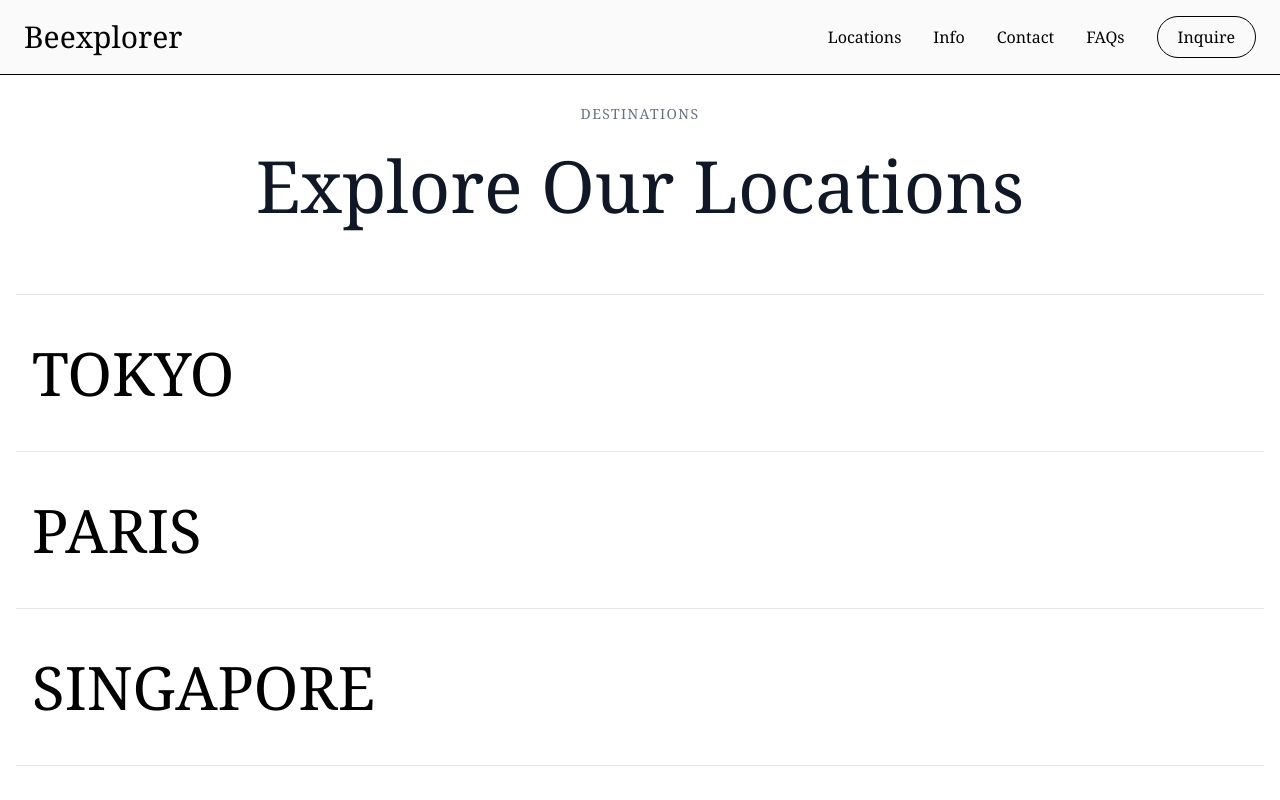
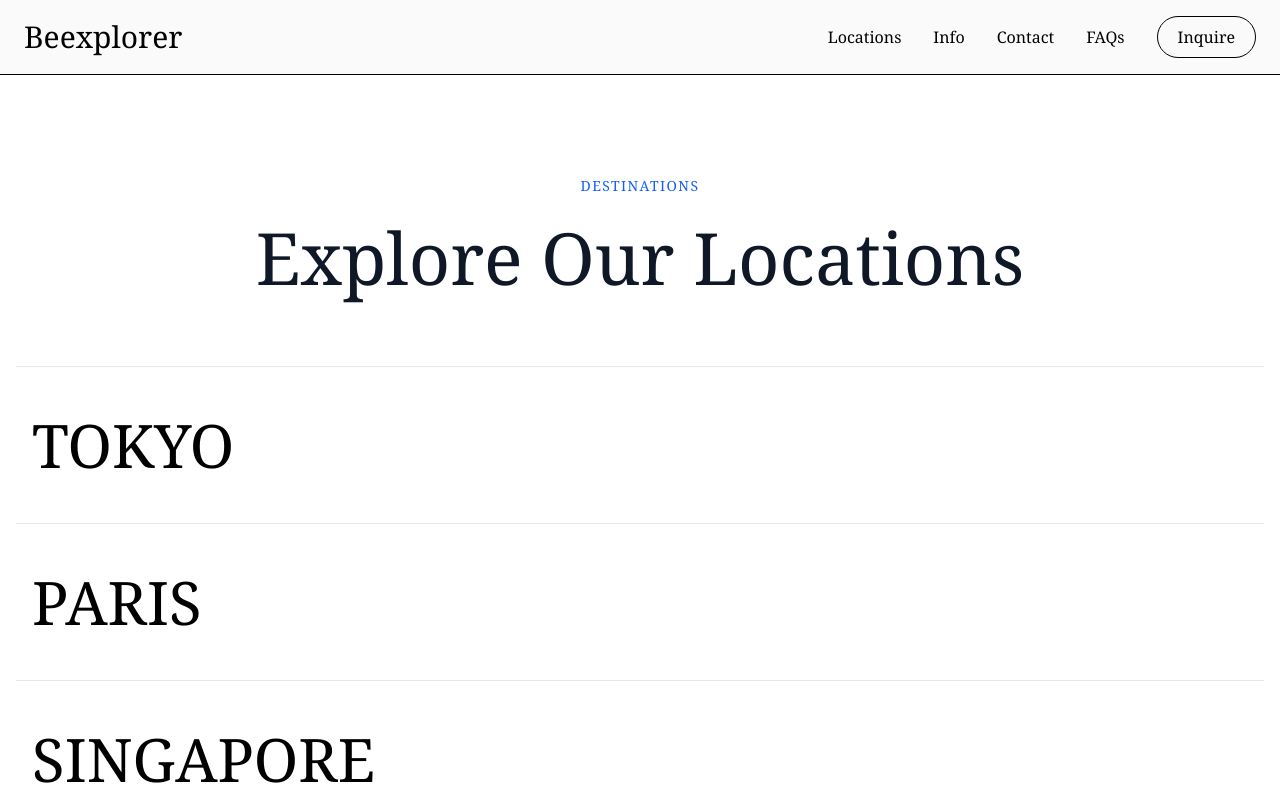
Before and after one commit to kynth65/Beexplorer, a React (Vite) app: page /locations in a window 1280 px wide. Shown: the top 800 px of the page. Built offline with nearby package versions, Linux system fonts and the light colour scheme.

Commit message:
make the padding at the top symmetrical

```diff
--- a/src/pages/Contact.jsx
+++ b/src/pages/Contact.jsx
@@ -35,7 +35,7 @@ export default function Contact() {
     <>
       <Navbar />
       {/* Hero Section with Travel Elements */}
-      <section className="py-16 pt-40 md:py-24 bg-neutral-50 relative overflow-hidden">
+      <section className="py-16 pt-40 md:pt-44 md:py-24 bg-neutral-50 relative overflow-hidden">
         {/* Decorative airplane with dashed path */}
         <div className="absolute top-24 right-10 hidden md:block">
           <svg
--- a/src/pages/FAQs.jsx
+++ b/src/pages/FAQs.jsx
@@ -7,7 +7,7 @@ export default function FAQs() {
       <Navbar />
 
       {/* FAQ Hero Section */}
-      <section className="py-16 pt-40 md:py-24 bg-neutral-50">
+      <section className="py-16 pt-40 md:pt-44 md:py-24 bg-neutral-50">
         <div className="container mx-auto px-4 max-w-6xl">
           {/* Centered Text Content */}
           <div className="text-center mb-12">
--- a/src/pages/Info.jsx
+++ b/src/pages/Info.jsx
@@ -6,7 +6,7 @@ export default function Info() {
     <>
       <Navbar />
       {/* About Us Section with Decorative Travel Elements */}
-      <section className="py-16 pt-40 md:py-24 bg-neutral-50 relative overflow-hidden">
+      <section className="py-16 pt-40 md:pt-44 md:py-24  bg-neutral-50 relative overflow-hidden">
         {/* Decorative airplane with dashed path */}
         <div className="absolute top-20 right-0 hidden md:block">
           <svg
--- a/src/pages/LocationList.jsx
+++ b/src/pages/LocationList.jsx
@@ -62,11 +62,11 @@ export default function LocationList() {
     <>
       <Navbar style={{ text: "text-black" }} />
 
-      <section className="bg-white pt-10">
+      <section className="bg-white pt-20 md:pt-28">
         <div className="container mx-auto px-4 max-w-7xl">
           {/* Heading */}
           <div className="text-center py-16">
-            <h3 className="uppercase text-sm tracking-widest text-gray-500 mb-4 font-serif">
+            <h3 className="uppercase text-sm tracking-widest text-blue-600 mb-4 font-serif">
               DESTINATIONS
             </h3>
             <h2 className="text-4xl md:text-5xl lg:text-7xl font-serif text-gray-900 leading-tight">
```
